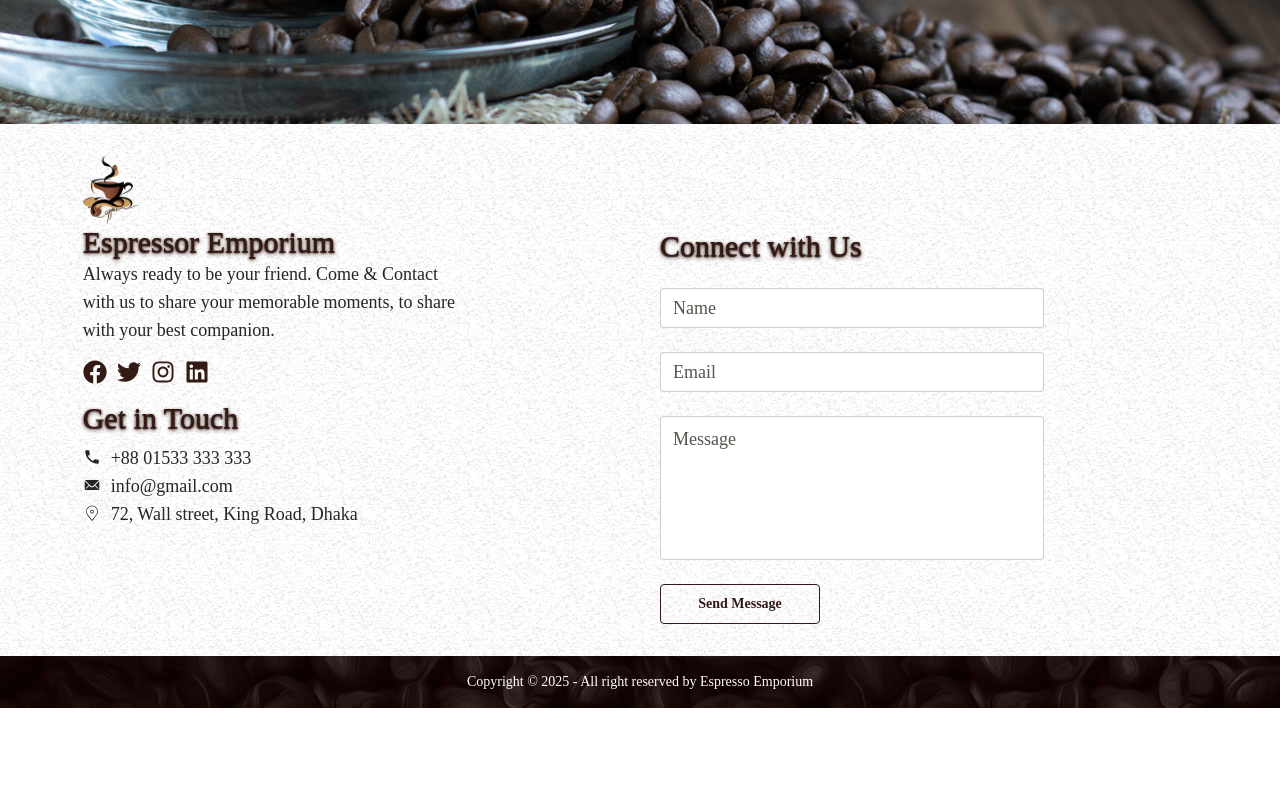
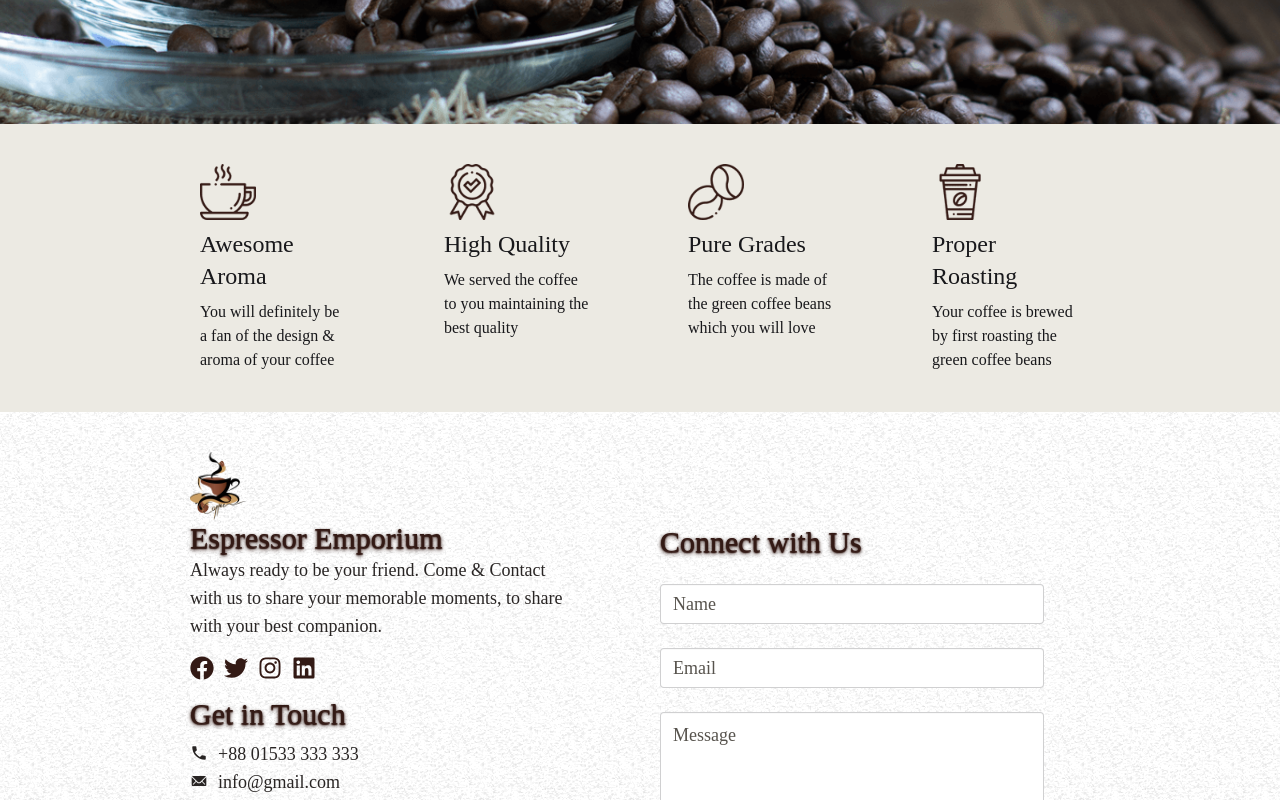
Before and after one commit to Kawsar26229/espresso-emporium-client, a React (Vite) app: page / in a window 1280 px wide. Shown: the part 800-1600 px from the top of the page. Before the commit the page ends 1508 px from the top, so only its background shows below. Built offline with nearby package versions, Linux system fonts and the light colour scheme; a web font is replaced by a local one.

Commit message:
featured section done

```diff
--- /dev/null
+++ b/src/components/Features/Features.jsx
@@ -0,0 +1,35 @@
+import featureImg1 from '../../assets/icons/1.png'
+import featureImg2 from '../../assets/icons/2.png'
+import featureImg3 from '../../assets/icons/3.png'
+import featureImg4 from '../../assets/icons/4.png'
+
+function Features() {
+  return (
+    <div className="bg-[#ECEAE3]">
+        <main className="w-9/12 mx-auto grid grid-cols-4 gap-4">
+            <div className='p-10'>
+                <img className='w-14' src={featureImg1} alt="Feature-1" />
+                <h5 className='text-2xl my-2'>Awesome Aroma</h5>
+                <p>You will definitely be a fan of the design & aroma of your coffee</p>
+            </div>
+            <div className='p-10'>
+                <img className='w-14' src={featureImg2} alt="Feature-1" />
+                <h5 className='text-2xl my-2'>High Quality</h5>
+                <p>We served the coffee to you maintaining the best quality</p>
+            </div>
+            <div className='p-10'>
+                <img className='w-14' src={featureImg3} alt="Feature-1" />
+                <h5 className='text-2xl my-2'>Pure Grades</h5>
+                <p>The coffee is made of the green coffee beans which you will love</p>
+            </div>
+            <div className='p-10'>
+                <img className='w-14' src={featureImg4} alt="Feature-1" />
+                <h5 className='text-2xl my-2'>Proper Roasting</h5>
+                <p>Your coffee is brewed by first roasting the green coffee beans</p>
+            </div>
+        </main>
+    </div>
+  )
+}
+
+export default Features
--- a/src/components/Footer/Footer.jsx
+++ b/src/components/Footer/Footer.jsx
@@ -10,10 +10,10 @@ function Footer() {
   return (
     <footer>
       <div
-        className="footer text-neutral-content p-8"
+        className="footer text-neutral-content p-10"
         style={{ backgroundImage: `url(${footerBg})` }}
       >
-        <main className="w-11/12 mx-auto grid grid-cols-2 gap-10">
+        <main className="w-9/12 mx-auto grid grid-cols-2 gap-10">
           <aside>
             <img src={footerLogo} className="w-14" alt="Espresso Emporium" />
             <h3 className="text-[#331A15] text-3xl text-shadow-md text-shadow-[#331A15]">
--- a/src/pages/Home/Home.jsx
+++ b/src/pages/Home/Home.jsx
@@ -1,9 +1,11 @@
 import Banner from "../../components/Banner/Banner"
+import Features from "../../components/Features/Features"
 
 function Home() {
   return (
     <>
     <Banner/>
+    <Features/>
     </>
   )
 }
```
